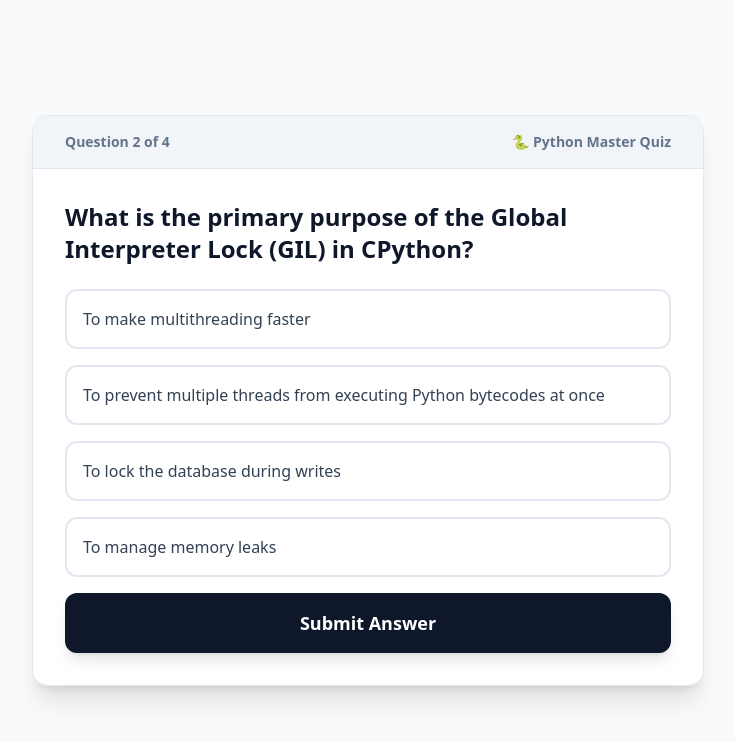
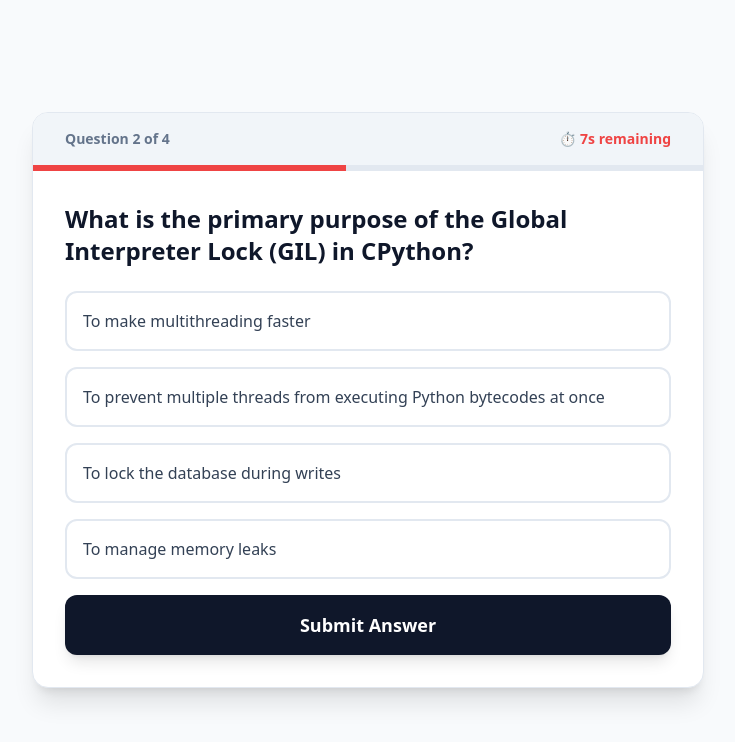
Before and after one commit to CazK0/Website-Template, a Flask app: page /quiz in a window 1280 px wide. Shown: the top 742 px of the page, without its empty margins (272-1007 px from the left). Run offline with Flask 3, Linux system fonts and the light colour scheme; the visitor is signed in with stand-in values (Sample User, id 1); some libraries are stand-ins or nearby versions.

Commit message:
Update quiz.html

```diff
--- a/Website/templates/quiz.html
+++ b/Website/templates/quiz.html
@@ -8,15 +8,20 @@
 <body class="bg-slate-50 text-slate-900 min-h-screen flex flex-col items-center justify-center p-6 font-sans">
 
     <div class="w-full max-w-2xl bg-white rounded-2xl shadow-xl border border-slate-200 overflow-hidden">
-        <div class="bg-slate-100 px-8 py-4 border-b border-slate-200 flex justify-between items-center text-sm font-bold text-slate-500">
+
+        <div class="bg-slate-100 px-8 py-4 flex justify-between items-center text-sm font-bold text-slate-500">
             <span>Question {{ q_num }} of {{ total }}</span>
-            <span>🐍 Python Master Quiz</span>
+            <span class="text-red-500">⏱️ <span id="timeText">15</span>s remaining</span>
+        </div>
+
+        <div class="w-full bg-slate-200 h-1.5">
+            <div id="timeBar" class="bg-red-500 h-full w-full transition-all duration-1000 ease-linear"></div>
         </div>
 
         <div class="p-8">
             <h2 class="text-2xl font-bold mb-6 whitespace-pre-wrap">{{ question.text }}</h2>
 
-            <form method="POST" action="/quiz" class="space-y-4">
+            <form id="quizForm" method="POST" action="/quiz" class="space-y-4">
                 {% for option in question.options %}
                 <label class="block cursor-pointer">
                     <input type="radio" name="answer" value="{{ option }}" required class="peer sr-only">
@@ -33,5 +38,29 @@
         </div>
     </div>
 
+    <script>
+        let timeLeft = 15;
+        const timeText = document.getElementById('timeText');
+        const timeBar = document.getElementById('timeBar');
+        const form = document.getElementById('quizForm');
+
+        const timer = setInterval(() => {
+            timeLeft--;
+            timeText.innerText = timeLeft;
+            timeBar.style.width = (timeLeft / 15) * 100 + "%";
+
+            if (timeLeft <= 0) {
+                clearInterval(timer);
+
+                const timeoutInput = document.createElement('input');
+                timeoutInput.type = 'hidden';
+                timeoutInput.name = 'answer';
+                timeoutInput.value = 'Out of Time';
+                form.appendChild(timeoutInput);
+
+                form.submit();
+            }
+        }, 1000);
+    </script>
 </body>
 </html>
```
